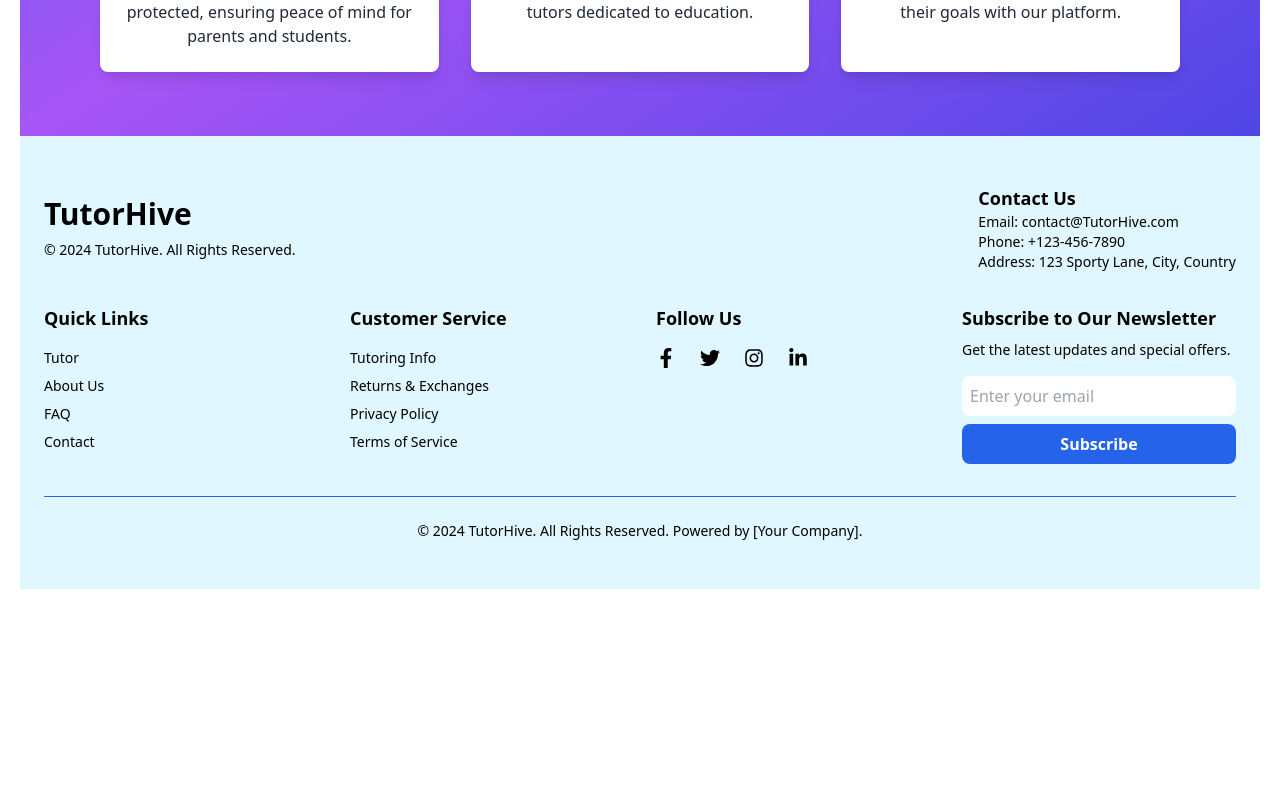
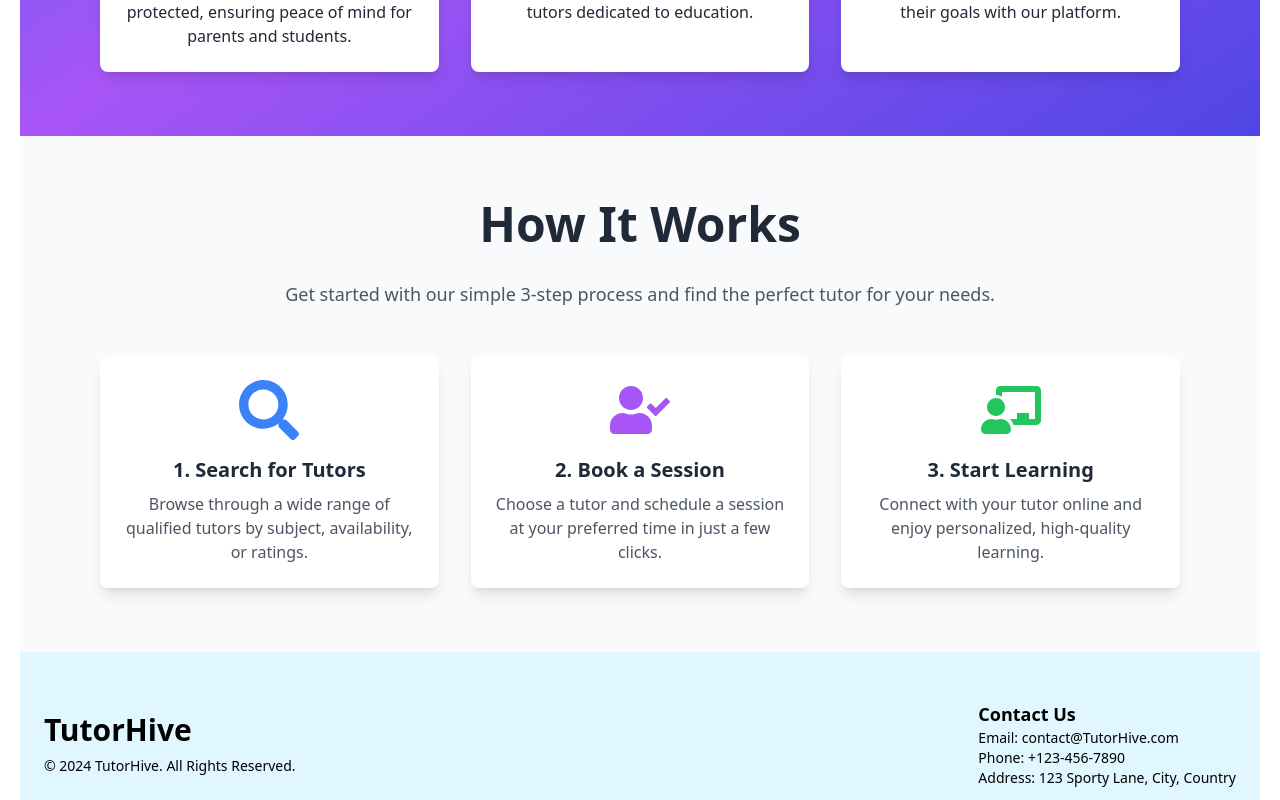
Before and after one commit to saikat1076/TutorHive-Client, a React (Vite) app: page / in a window 1280 px wide. Shown: the part 1560-2360 px from the top of the page. Before the commit the page ends 2149 px from the top, so only its background shows below. Built offline with nearby package versions, Linux system fonts and the light colour scheme; no server answers.

Commit message:
add section2

```diff
--- /dev/null
+++ b/src/Components/HowItWorks.jsx
@@ -0,0 +1,64 @@
+import { FaSearch, FaUserCheck, FaChalkboardTeacher } from 'react-icons/fa';
+import { motion } from 'framer-motion';
+
+function HowItWorks() {
+  return (
+    <section className="py-16 px-6 sm:px-12 lg:px-20 bg-gray-50">
+      <div className="max-w-7xl mx-auto">
+        <motion.h2
+          className="text-4xl sm:text-5xl font-bold text-center text-gray-800 mb-8"
+          initial={{ opacity: 0, y: -50 }}
+          animate={{ opacity: 1, y: 0 }}
+          transition={{ duration: 0.5 }}
+        >
+          How It Works
+        </motion.h2>
+        <p className="text-center text-lg text-gray-600 mb-12">
+          Get started with our simple 3-step process and find the perfect tutor for your needs.
+        </p>
+        <div className="grid grid-cols-1 md:grid-cols-3 gap-8">
+          {/* Step 1 */}
+          <motion.div
+            className="bg-white rounded-lg shadow-lg p-6 text-center"
+            whileHover={{ scale: 1.05 }}
+            transition={{ duration: 0.3 }}
+          >
+            <FaSearch className="text-6xl text-blue-500 mx-auto mb-4" />
+            <h3 className="text-xl font-semibold text-gray-800 mb-2">1. Search for Tutors</h3>
+            <p className="text-gray-600">
+              Browse through a wide range of qualified tutors by subject, availability, or ratings.
+            </p>
+          </motion.div>
+
+          {/* Step 2 */}
+          <motion.div
+            className="bg-white rounded-lg shadow-lg p-6 text-center"
+            whileHover={{ scale: 1.05 }}
+            transition={{ duration: 0.3 }}
+          >
+            <FaUserCheck className="text-6xl text-purple-500 mx-auto mb-4" />
+            <h3 className="text-xl font-semibold text-gray-800 mb-2">2. Book a Session</h3>
+            <p className="text-gray-600">
+              Choose a tutor and schedule a session at your preferred time in just a few clicks.
+            </p>
+          </motion.div>
+
+          {/* Step 3 */}
+          <motion.div
+            className="bg-white rounded-lg shadow-lg p-6 text-center"
+            whileHover={{ scale: 1.05 }}
+            transition={{ duration: 0.3 }}
+          >
+            <FaChalkboardTeacher className="text-6xl text-green-500 mx-auto mb-4" />
+            <h3 className="text-xl font-semibold text-gray-800 mb-2">3. Start Learning</h3>
+            <p className="text-gray-600">
+              Connect with your tutor online and enjoy personalized, high-quality learning.
+            </p>
+          </motion.div>
+        </div>
+      </div>
+    </section>
+  );
+}
+
+export default HowItWorks;
--- a/src/Pages/Home.jsx
+++ b/src/Pages/Home.jsx
@@ -4,6 +4,7 @@ import CategoryCard from '../Components/CategoryCard';
 import Banner from '../Components/Banner';
 import StartsSection from '../Components/StartsSection';
 import WhyChooseUs from '../Components/WhyChooseUs';
+import HowItWorks from '../Components/HowItWorks';
 
 
 const Home = () => {
@@ -19,6 +20,7 @@ const Home = () => {
             <div className='p-5'><CategoryCard></CategoryCard></div>
           </div>
           <WhyChooseUs></WhyChooseUs>
+          <HowItWorks></HowItWorks>
         </div>
     );
 };
```
